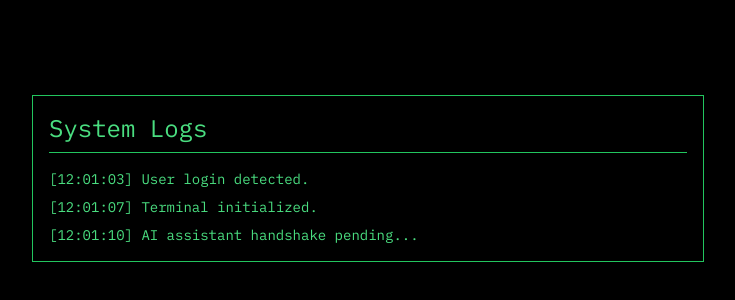
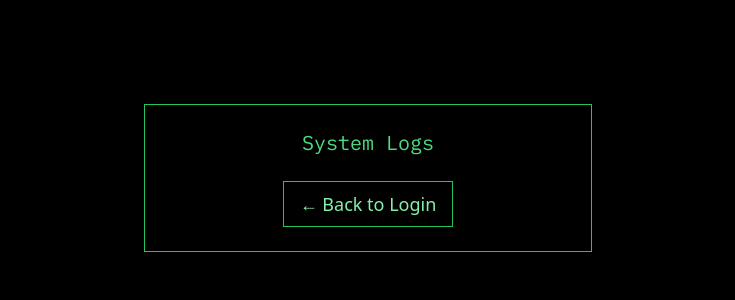
Before and after one commit to noregretsluka/ai-terminal, a React (Vite) app: page /logs in a window 1280 px wide. Shown: the part 222-522 px from the top of the page, without its empty margins (272-1007 px from the left). Built offline with nearby package versions, Linux system fonts and the light colour scheme.

Commit message:
Add back button to logs page

```diff
--- a/src/Logs.jsx
+++ b/src/Logs.jsx
@@ -1,15 +1,24 @@
 // src/Logs.jsx
+import { Link } from "react-router-dom";
+
 function Logs() {
   return (
-    <div className="min-h-screen flex items-center justify-center bg-black text-green-400 font-mono p-6">
-      <div className="w-full max-w-2xl border border-green-500 p-4">
-        <h1 className="text-2xl mb-4 border-b border-green-500 pb-2">System Logs</h1>
-        <ul className="space-y-2 text-sm">
-          <li>[12:01:03] User login detected.</li>
-          <li>[12:01:07] Terminal initialized.</li>
-          <li>[12:01:10] AI assistant handshake pending...</li>
-          {/* You can replace these with dynamic logs later */}
-        </ul>
+    <div className="min-h-screen flex items-center justify-center bg-black text-green-400 px-4 font-vt">
+      <div className="border border-green-500 w-full max-w-md p-6">
+        <div className="text-center mb-6">
+          <h1 className="text-xl font-mono">System Logs</h1>
+        </div>
+
+        {/* Your log display content goes here */}
+
+        <div className="mt-6 text-center">
+          <Link
+            to="/"
+            className="inline-block bg-black border border-green-500 text-green-300 px-4 py-2 hover:bg-green-800 transition duration-300 font-sans"
+          >
+            ← Back to Login
+          </Link>
+        </div>
       </div>
     </div>
   );
```
